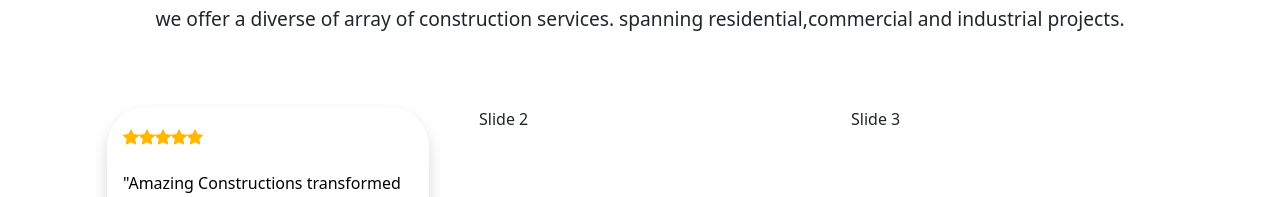
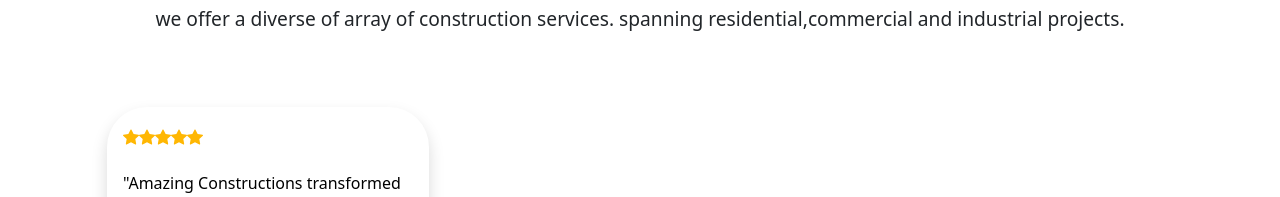
Before and after one commit to Yasath2004/construction_project, a React app in the folder frontend/: page / in a window 1280 px wide. Shown: the part 3953-4150 px from the top of the page. Built offline with nearby package versions, Linux system fonts and the light colour scheme; the HTML template or start-up script is replaced by a standard one; a web font is replaced by a local one.

Commit message:
update 1

```diff
--- a/frontend/src/components/fontend/home.jsx
+++ b/frontend/src/components/fontend/home.jsx
@@ -325,9 +325,6 @@ import avatarimg from '../../assets/images/author-2.jpg';
                           </div>
                         </div>
                       </SwiperSlide>
-                      <SwiperSlide>Slide 2</SwiperSlide>
-                      <SwiperSlide>Slide 3</SwiperSlide>
-                      <SwiperSlide>Slide 4</SwiperSlide>
                       ...
                                 </Swiper>
               </div>
```
